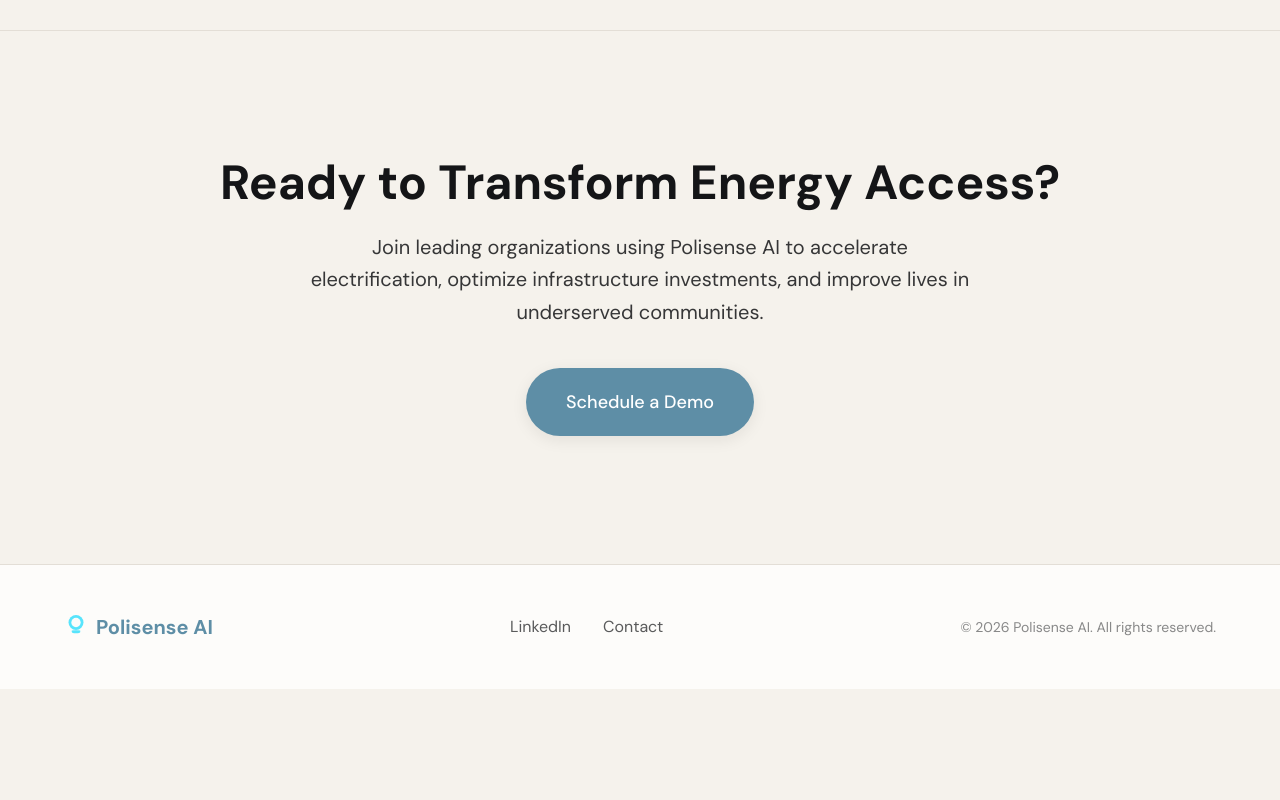
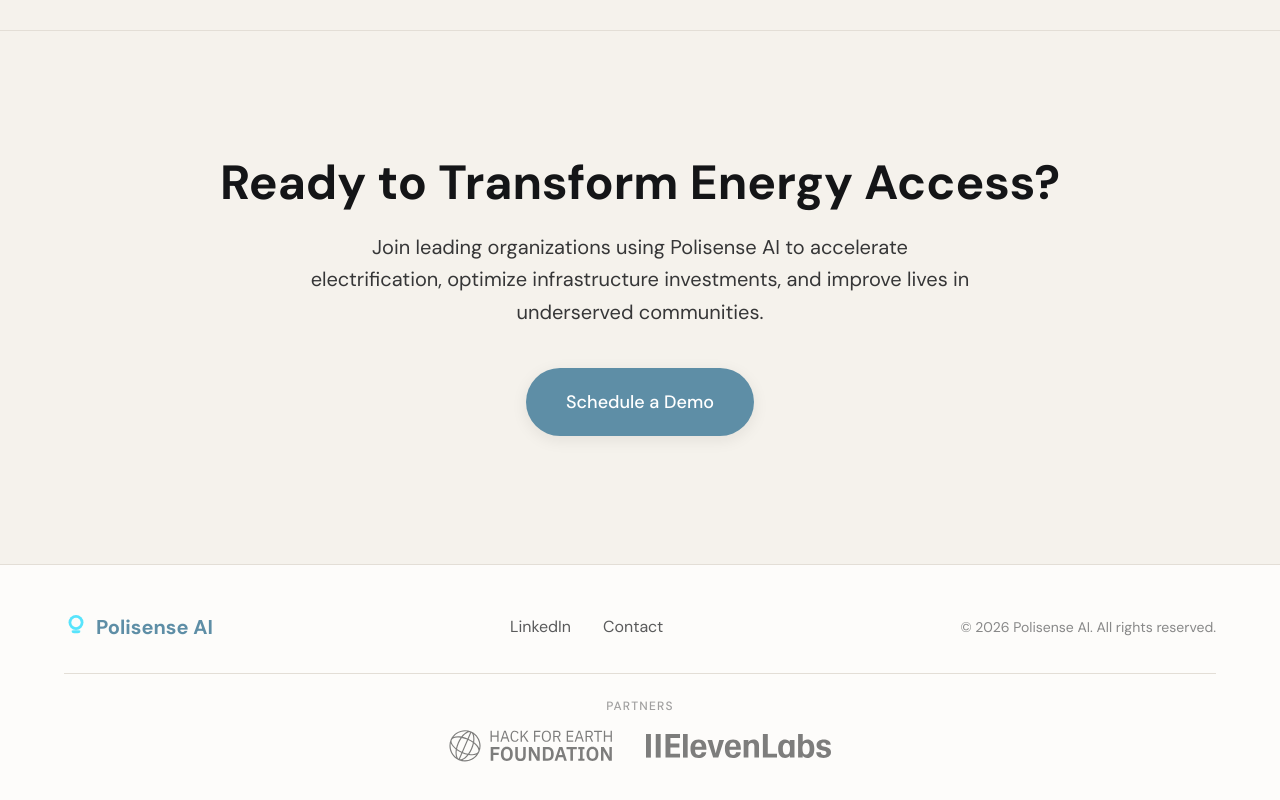
Before and after one commit to brunogaldos/polisense.AI, a Next.js app: page / in a window 1280 px wide. Shown: the part 3686-4486 px from the top of the page. Before the commit the page ends 4375 px from the top, so only its background shows below. Built offline with nearby package versions, Linux system fonts and the light colour scheme; no server answers.

Commit message:
added logos

```diff
--- a/app/page.tsx
+++ b/app/page.tsx
@@ -489,6 +489,25 @@ export default function Home() {
             © 2026 Polisense AI. All rights reserved.
           </div>
         </div>
+
+        {/* Partners */}
+        <div className="max-w-6xl mx-auto mt-8 pt-6 border-t border-[#E3DED6] flex flex-col items-center gap-4">
+          <p className="text-xs text-[#141517]/40 uppercase tracking-widest font-medium">Partners</p>
+          <div className="flex flex-wrap items-center justify-center gap-8">
+            <img
+              src={`${process.env.NEXT_PUBLIC_BASE_PATH ?? ''}/Hack for Earth Foundation - black.svg`}
+              alt="Hack for Earth Foundation"
+              className="h-8 opacity-50 hover:opacity-80 transition-opacity duration-200"
+            />
+            <a href="https://elevenlabs.io" target="_blank" rel="noopener noreferrer">
+              <img
+                src={`${process.env.NEXT_PUBLIC_BASE_PATH ?? ''}/elevenlabs-logo-black.svg`}
+                alt="ElevenLabs"
+                className="h-6 opacity-50 hover:opacity-80 transition-opacity duration-200"
+              />
+            </a>
+          </div>
+        </div>
       </footer>
 
       {/* Book Demo Modal */}
```
Also changed, not shown: public/Hack for Earth Foundation - black.svg (added), public/elevenlabs-logo-black.svg (added).
